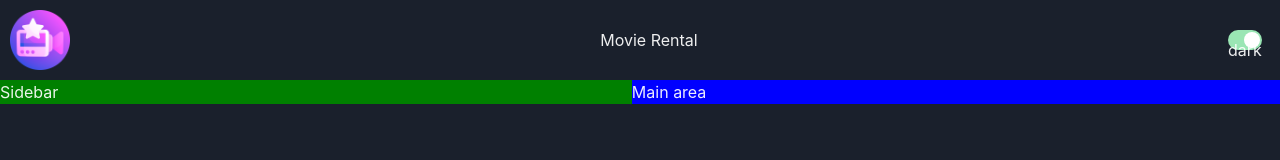
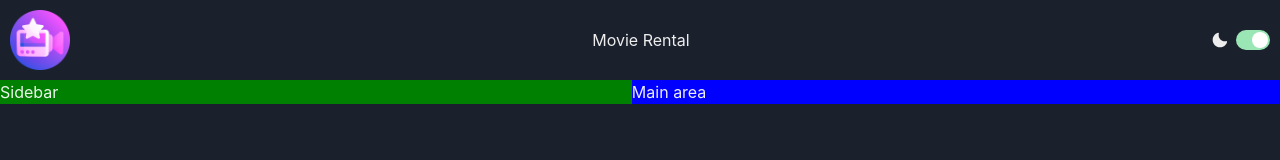
Before and after one commit to ShujaShah/Movie-Rental-FE, a React (Vite) app: page / in a window 1280 px wide. Shown: the top 160 px of the page. Built offline with nearby package versions, Linux system fonts and the light colour scheme.

Commit message:
implemented chakra icon for dark theme

```diff
--- a/package.json
+++ b/package.json
@@ -10,6 +10,7 @@
     "preview": "vite preview"
   },
   "dependencies": {
+    "@chakra-ui/icons": "^2.1.1",
     "@chakra-ui/react": "^2.8.2",
     "@emotion/react": "^11.11.1",
     "@emotion/styled": "^11.11.0",
--- a/src/components/ColorModeSwitch.jsx
+++ b/src/components/ColorModeSwitch.jsx
@@ -1,17 +1,17 @@
 import { HStack, Switch, Text, useColorMode } from '@chakra-ui/react';
+import { MoonIcon } from '@chakra-ui/icons';
 
 const ColorModeSwitch = () => {
   const { toggleColorMode, colorMode } = useColorMode();
   return (
     <>
       <HStack>
+        <MoonIcon />
         <Switch
           colorScheme="green"
           isChecked={colorMode === 'dark'}
           onChange={toggleColorMode}
-        >
-          <Text>{colorMode}</Text>
-        </Switch>
+        ></Switch>
       </HStack>
     </>
   );
```
Also changed, not shown: 1 other file (tests, documents, lock files or other folders).
